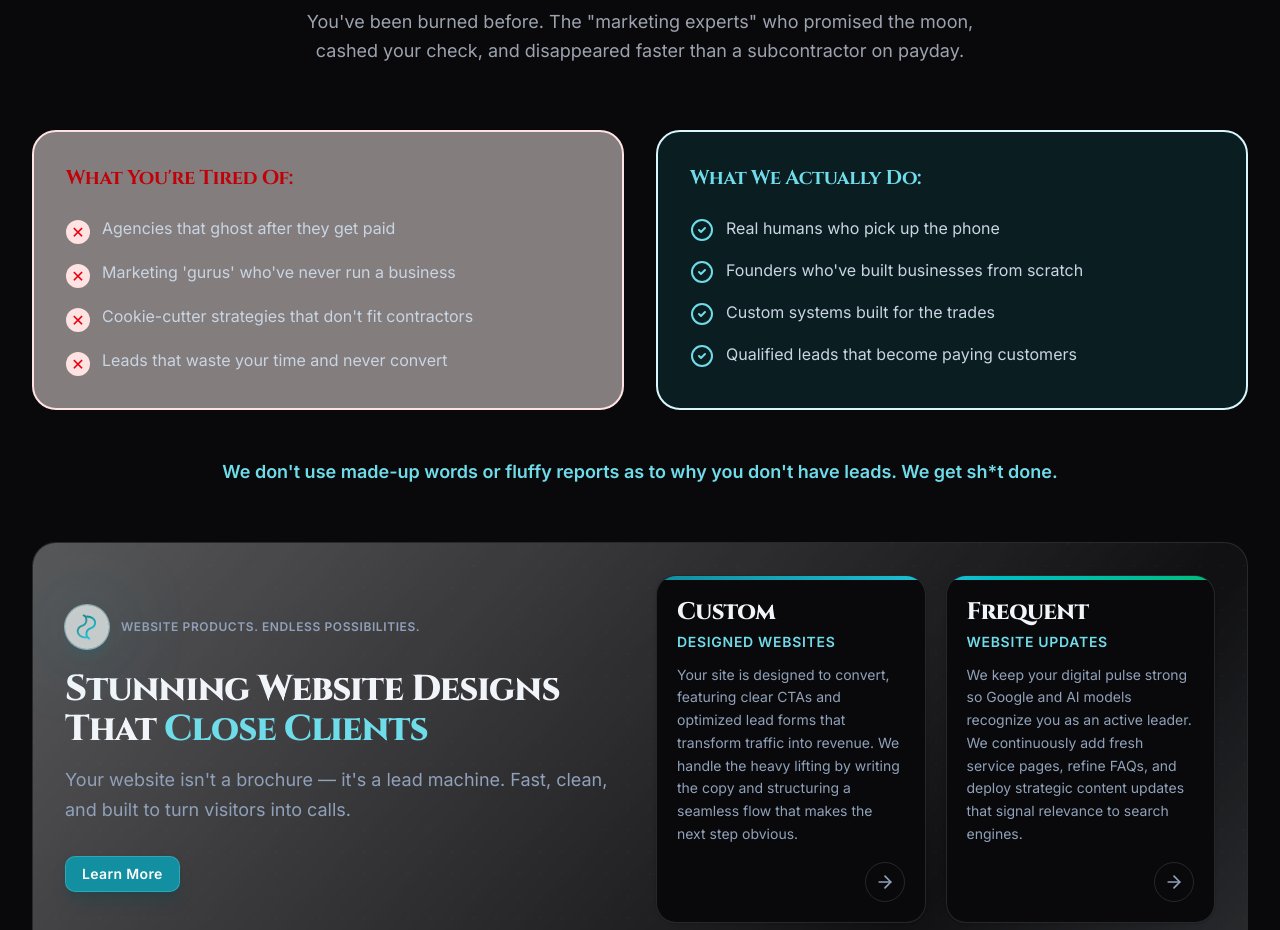
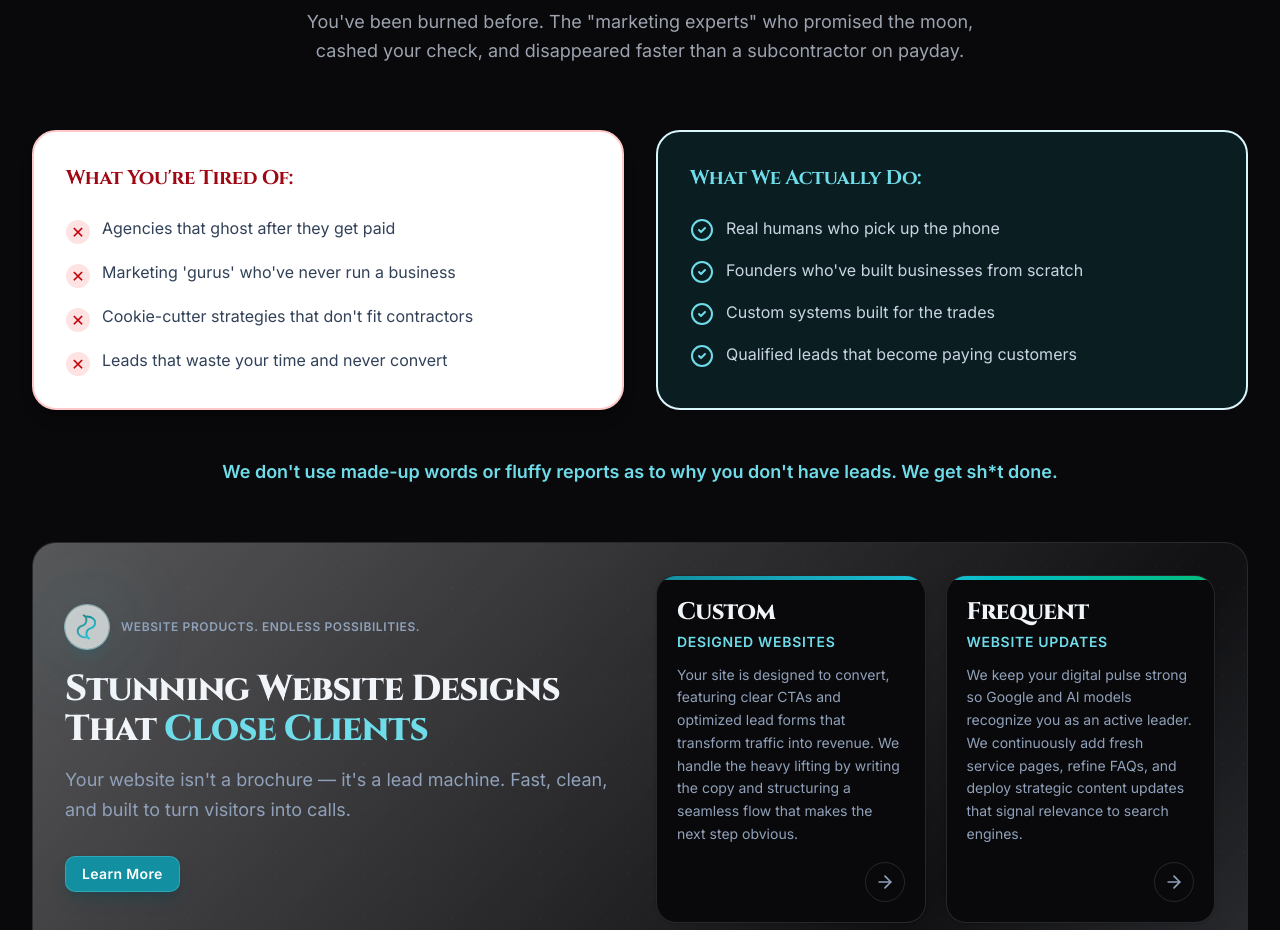
Before and after one commit to gmena82/dewbwah-new, a Next.js app: page / in a window 1280 px wide. Shown: the part 1100-2030 px from the top of the page. Built offline with nearby package versions, Linux system fonts and the light colour scheme.

Commit message:
Fix home problem card contrast: white left card with readable text

```diff
--- a/app/page.tsx
+++ b/app/page.tsx
@@ -292,9 +292,9 @@ function ProblemSolutionSection() {
             whileInView={{ opacity: 1, x: 0 }}
             viewport={{ once: true }}
             transition={{ duration: 0.5 }}
-            className="rounded-3xl border-2 border-red-100 bg-red-50/50 p-8"
+            className="rounded-3xl border-2 border-red-200 bg-white p-8 shadow-lg shadow-black/20"
           >
-            <h3 className="text-xl font-bold text-red-700">What You&apos;re Tired Of:</h3>
+            <h3 className="text-xl font-bold text-red-800">What You&apos;re Tired Of:</h3>
             <ul className="mt-6 space-y-4">
               {PROBLEMS.map((problem, index) => (
                 <motion.li
@@ -305,10 +305,10 @@ function ProblemSolutionSection() {
                   transition={{ duration: 0.3, delay: index * 0.1 }}
                   className="flex items-start gap-3"
                 >
-                  <span className="mt-1 flex size-6 shrink-0 items-center justify-center rounded-full bg-red-100 text-red-600">
+                  <span className="mt-1 flex size-6 shrink-0 items-center justify-center rounded-full bg-red-100 text-red-700">
                     ✕
                   </span>
-                  <span className="text-slate-300">{problem}</span>
+                  <span className="text-slate-700">{problem}</span>
                 </motion.li>
               ))}
             </ul>
```
